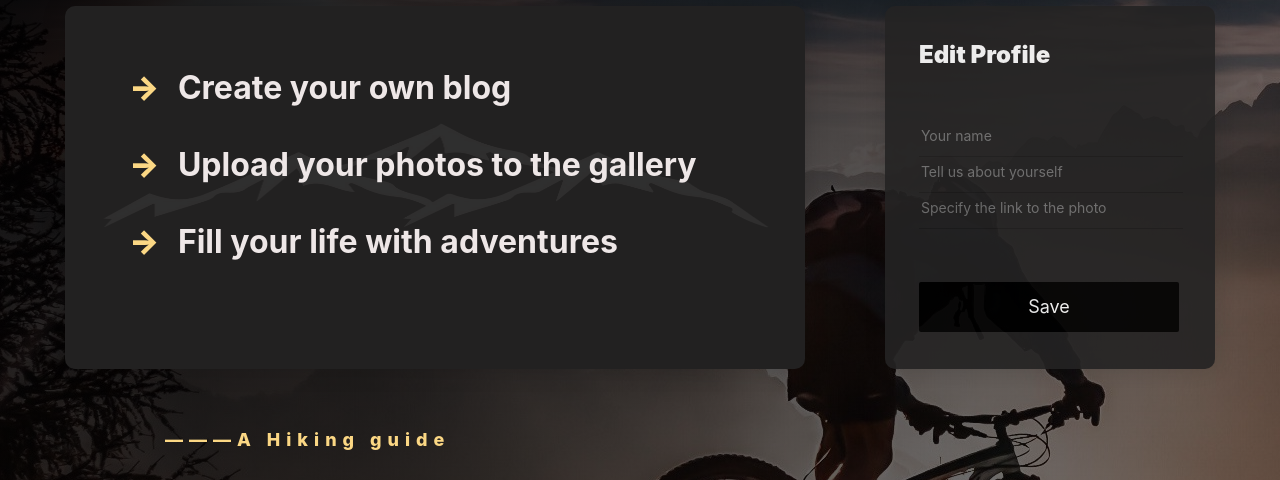
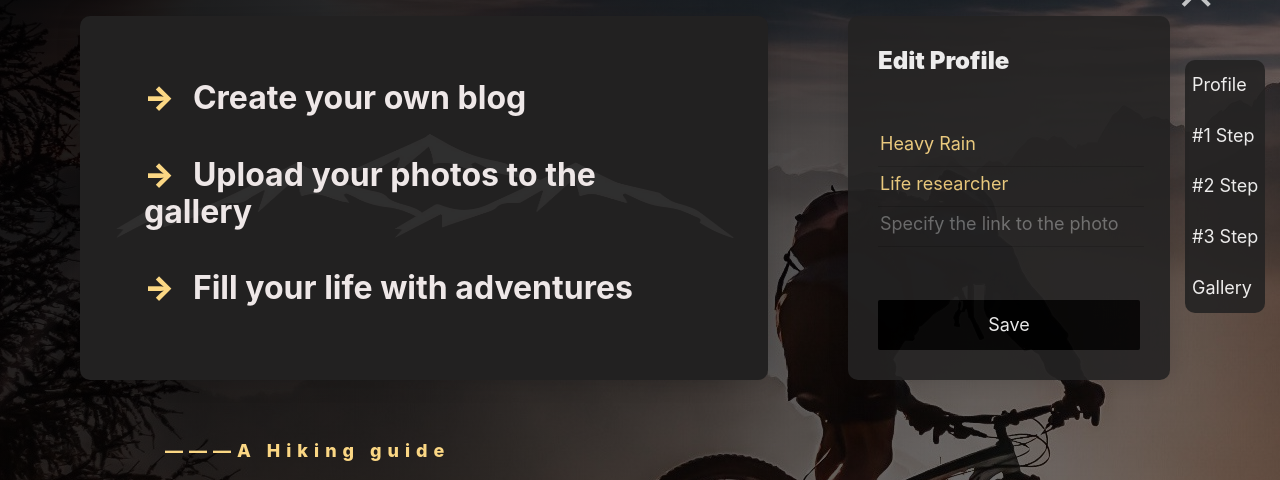
Before and after one commit to ElenaSharnina/adaptive-MNTH, a plain HTML site: page index.html in a window 1280 px wide. Both pictures are taken after a click on the button "Редактировать профиль". Shown: the part 292-772 px from the top of the page. Drawn offline with Linux system fonts and the light colour scheme.

Commit message:
добавлено меню

```diff
--- /dev/null
+++ b/blocks/anchor/__teg/anchor__teg.css
@@ -0,0 +1,12 @@
+.anchor__teg {
+  font-size: 18px;
+  text-decoration: none;
+  color: white;
+  margin: 15px auto 15px 7px;
+}
+.anchor__teg:hover {
+  opacity: 0.5;
+}
+.anchor__teg:visited {
+  color: #FBD784;
+}
--- /dev/null
+++ b/blocks/anchor/_hide/anchor_hide.css
@@ -0,0 +1,3 @@
+.anchor_hide {
+  display: none;
+}
--- /dev/null
+++ b/blocks/anchor/anchor.css
@@ -0,0 +1,12 @@
+.anchor {
+  display: flex;
+	flex-direction: column;
+	background-color: #242323;
+	opacity: 0.9;
+  width: 80px;
+	height: auto;
+	position: fixed;
+	right: 15px;
+	top: 44%;
+	border-radius: 10px;
+}
--- a/blocks/modal/__container/modal__container.css
+++ b/blocks/modal/__container/modal__container.css
@@ -7,7 +7,7 @@
   width: 400px;
   min-height: 330px;
   border-radius: 10px;
-  padding: 34px 36px 37px 34px;
+  padding: 30px 30px 30px 30px;
   box-shadow: 0 0 25px rgba(0, 0 , 0, 0.15);
   z-index: 2;
   opacity: 0.9;
--- a/blocks/modal/__field/modal__field.css
+++ b/blocks/modal/__field/modal__field.css
@@ -4,9 +4,10 @@
   border-top: 0;
   border-left: 0;
   border-right: 0;
-  font-size: 14px;
+  font-size: 18px;
   line-height: 17px;
   padding-bottom: 12px;
   width: 100%;
   background-color: inherit;
+  color: #FBD784;
 }
--- a/blocks/page/page.css
+++ b/blocks/page/page.css
@@ -16,4 +16,6 @@
 }
 body {
   background-color: black;
+  scroll-behavior: smooth;
+  position: relative;
 }
--- a/blocks/profile/profile.css
+++ b/blocks/profile/profile.css
@@ -1,9 +1,10 @@
 .profile {
   display: flex;
-  margin: 30px auto 0 auto;
-  max-width: 1150px;
   justify-content: center;
   flex-direction: column;
+  margin-left: 80px;
+  margin-right: 110px;
+  margin-top: 40px;
 }
 @media screen and (max-width: 768px) {
   .profile {
--- a/index.html
+++ b/index.html
@@ -27,7 +27,14 @@
       </div>
     </header>
     <main class="main">
-      <section class="profile">
+      <nav class="anchor">
+        <a href="#profile" class="anchor__teg">Profile</a>
+        <a href="#1" class="anchor__teg">#1 Step</a>
+        <a href="#2" class="anchor__teg">#2 Step</a>
+        <a href="#3" class="anchor__teg">#3 Step</a>
+        <a href="#gallery" class="anchor__teg">Gallery</a>
+      </nav>
+      <section class="profile" id="profile">
         <div class="profile__section">
           <div class="profile__avatar">
             <img class="profile__foto" src="./images/Games_Heavy_Rain_PS3_021083_.jpg" alt="Фото профиля">
@@ -45,8 +52,8 @@
           <div class="profile__banner">
             <ul class="banner__tegs">
               <li class="banner__teg"><span class="banner__span"> &rarr; </span> Create your own blog</li>
-              <li class="banner__teg"><span class="banner__span">&rarr; </span>Upload your photos to the gallery</li>
-              <li class="banner__teg"><span class="banner__span">&rarr; </span>Fill your life with adventures</li>
+              <li class="banner__teg"><span class="banner__span">&rarr; </span> Upload your photos to the gallery</li>
+              <li class="banner__teg"><span class="banner__span">&rarr; </span> Fill your life with adventures</li>
             </ul>
             <img class="banner__image" src="./images/логотип горы.jfif" alt="mountain">
           </div>
@@ -65,8 +72,8 @@
                 <span class="modal__error userjob-error"></span>
               </label>
               <label class="modal__label">
-                <input type="url" class="modal__field modal__field_type_card-link" value="" name="cardlink"
-                  placeholder="Specify the link to the photo" required id="cardlink">
+                <input type="url" class="modal__field modal__field_type_foto-link" value="" name="fotolink"
+                  placeholder="Specify the link to the photo" required id="fotolink">
                 <span class="modal__error cardlink-error"></span>
               </label>
               <button type="submit" class="modal__button modal__button_place_profile">Save</button>
@@ -82,7 +89,7 @@
 
       </section>
       <section class="notes">
-        <div class="note">
+        <div class="note" id="1">
           <div class="note__info">
             <div class="note__number">#01</div>
             <h3 class="note__subtitle">___GET Started</h3>
@@ -102,7 +109,7 @@
             <img src="./images/1341.jpg" class="note__image">
 
           </div>
-          <div class="note__info">
+          <div class="note__info" id="2">
             <div class="note__number">#02</div>
             <h3 class="note__subtitle">___HIKING ESSENTIALS</h3>
             <h2 class="note__title">Picking the right Hiking Gear!</h2>
@@ -115,7 +122,7 @@
 
         </div>
         <div class="note">
-          <div class="note__info">
+          <div class="note__info" id="3">
             <div class="note__number">#03</div>
             <h3 class="note__subtitle">___WHERE YOU GO IS THE KEY</h3>
             <h2 class="note__title">Understand Your Map & Timing</h2>
--- a/pages/index.css
+++ b/pages/index.css
@@ -2,11 +2,17 @@
 
 @import url(../blocks/page/page.css);
 @import url(../blocks/page/page-js.css);
+
 @import url(../blocks/header/header.css);
 @import url(../blocks/header/__link/header__link.css);
 @import url(../blocks/header/__menu/header__menu.css);
 @import url(../blocks/header/__acc/header__acc.css);
 @import url(../blocks/header/__acc/__logo/header__acc__logo.css);
+
+@import url(../blocks/anchor/anchor.css);
+@import url(../blocks/anchor/_hide/anchor_hide.css);
+@import url(../blocks/anchor/__teg/anchor__teg.css);
+
 @import url(../blocks/intro/intro.css);
 @import url(../blocks/intro/__title/intro__title.css);
 @import url(../blocks/intro/__author/intro__author.css);
--- a/scripts/index.js
+++ b/scripts/index.js
@@ -2,6 +2,15 @@ const editBtn = document.querySelector('.profile__edit-button');
 const closeBtn = document.querySelector('.modal__close-icon');
 const profileEditBlock = document.querySelector('.modal__container');
 const profileBanner = document.querySelector('.profile__banner');
+
+const formElem = document.querySelector('.modal__form_place_regform');
+const username = document.querySelector('.profile__name');
+const userjob = document.querySelector('.profile__occupation');
+const userphoto = document.querySelector('.profile__foto');
+const nameInput = document.querySelector('.modal__field_type_name');
+const jobInput = document.querySelector('.modal__field_type_occupation');
+const fotoInput = document.querySelector('.modal__field_type_foto-link');
+
 function visibleBlock(div) {
   div.classList.add('container_visibility');
 }
@@ -9,7 +18,26 @@ function hideBlock(div) {
   div.classList.remove('container_visibility');
 }
 
-editBtn.addEventListener('click', () => visibleBlock(profileEditBlock));
+function visibleProfileBlock() {
+  nameInput.value = username.textContent;
+  jobInput.value = userjob.textContent;
+  visibleBlock(profileEditBlock);
+}
+
+function submitFormHandler(evt) {
+  evt.preventDefault();
+
+  username.textContent = nameInput.value;
+  userphoto.src = fotoInput.value;
+  userjob.textContent = jobInput.value;
+  hideBlock(profileEditBlock);
+}
+
+
+
+editBtn.addEventListener('click', () => visibleProfileBlock());
 editBtn.addEventListener('click', () => visibleBlock(profileBanner));
+
 closeBtn.addEventListener('click', () => hideBlock(profileEditBlock));
 closeBtn.addEventListener('click', () => hideBlock(profileBanner));
+formElem.addEventListener('submit', submitFormHandler);
```
